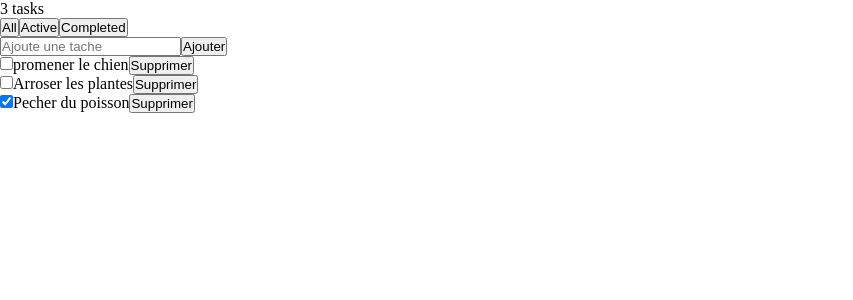
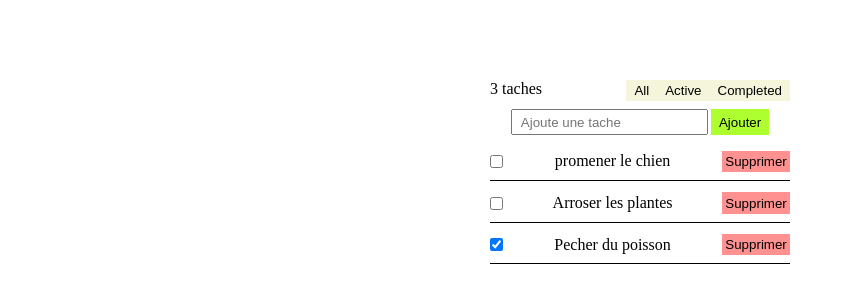
Before and after one commit to MakesCode/Redux-toolkit-Todo-List, a React (Create React App) app in the folder frontend/: page / in a window 1280 px wide. Shown: the top 300 px of the page, without its empty margins (0-853 px from the left). Built offline with nearby package versions, Linux system fonts and the light colour scheme.

Commit message:
add scss

```diff
--- a/frontend/src/assets/style/style.scss
+++ b/frontend/src/assets/style/style.scss
@@ -2,3 +2,10 @@
   margin: 0;
   padding: 0;
 }
+#root,
+.App,
+html,
+body {
+  width: 100%;
+  height: 100%;
+}
--- a/frontend/src/components/TodoList/TodoList.js
+++ b/frontend/src/components/TodoList/TodoList.js
@@ -3,28 +3,30 @@ import { filterList, filterState, ListState } from '../../redux/reducers/todoLis
 import { getVisibleTodo } from '../../utils/filterTodoList'
 import Form from './components/TodoListForm/Form'
 import Item from './components/TodoListItem/Item'
+import todo from './todo.module.scss'
 
 function TodoList() {
   const dispatch = useDispatch()
   const list = useSelector(ListState)
   const filterName = useSelector(filterState)
-  const listLenght = list.length
-
+  const todos = getVisibleTodo(filterName, list)
+  const todosLenght = todos.length
   const handleFilter = (nameFilter) => {
     dispatch(filterList(nameFilter))
   }
-  const todos = getVisibleTodo(filterName, list)
 
   return (
-    <div>
-      <div>
-        <p>{listLenght} tasks</p>
-        <button onClick={() => handleFilter("all")}>All</button>
-        <button onClick={() => handleFilter("active")}>Active</button>
-        <button onClick={() => handleFilter("completed")}>Completed</button>
+    <div className={todo.todoList}>
+      <div className={todo.header}>
+        <p>{todosLenght} {todosLenght <= 1 ? "tache" : "taches"}</p>
+        <div className={todo.group_button}>
+          <button onClick={() => handleFilter("all")} className={todo.button}>All</button>
+          <button onClick={() => handleFilter("active")} className={todo.button}>Active</button>
+          <button onClick={() => handleFilter("completed")} className={todo.button}>Completed</button>
+        </div>
       </div>
       <Form />
-      <ul >
+      <ul className={todo.groupTask}>
         {
           todos.map(element => (
             <Item title={element.title} done={element.done} key={element.id} id={element.id}/>
--- a/frontend/src/components/TodoList/components/TodoListForm/Form.js
+++ b/frontend/src/components/TodoList/components/TodoListForm/Form.js
@@ -1,6 +1,6 @@
 import { useDispatch, useSelector } from "react-redux"
 import { addElement, TextInputState, updateInput } from "../../../../redux/reducers/todoListe.slice"
-
+import todoForm from "./form.module.scss"
 function Form() {
   const dispatch = useDispatch()
   const textInput = useSelector(TextInputState)
@@ -13,12 +13,10 @@ function Form() {
     dispatch(updateInput(e.target.value))
   }
   return (
-    <div>
-      <form onSubmit={handleSubmit}>
-        <input type="text" placeholder="Ajoute une tache" onChange={handleChange} value={textInput}/>
-        <input type="submit" value="Ajouter"/>
-      </form>
-    </div>
+    <form onSubmit={handleSubmit} className={todoForm.form}>
+      <input type="text" placeholder="Ajoute une tache" onChange={handleChange} value={textInput} className={todoForm.inputText} />
+      <input type="submit" value="Ajouter" className={todoForm.inputSubmit}/>
+    </form>
   )
 }
 export default Form
--- a/frontend/src/components/TodoList/components/TodoListForm/form.module.scss
+++ b/frontend/src/components/TodoList/components/TodoListForm/form.module.scss
@@ -0,0 +1,15 @@
+.form {
+  display: flex;
+  justify-content: center;
+  margin-bottom: 0.5rem;
+}
+.inputText {
+  padding: 0.2rem 0.5rem;
+}
+.inputSubmit {
+  background-color: greenyellow;
+  border: none;
+  margin-left: 0.2rem;
+  padding: 0 0.5rem;
+  cursor: pointer;
+}
--- a/frontend/src/components/TodoList/components/TodoListItem/Item.js
+++ b/frontend/src/components/TodoList/components/TodoListItem/Item.js
@@ -1,6 +1,6 @@
 import { useDispatch } from "react-redux"
 import { deleteElement, updateChecked } from "../../../../redux/reducers/todoListe.slice"
-
+import item from "./item.module.scss"
 function Item({title, done, id}) {
   const dispatch = useDispatch()
 
@@ -11,10 +11,10 @@ function Item({title, done, id}) {
     dispatch(deleteElement(e))
   }
   return (
-    <li>
-      <input type="checkbox" checked={done} onChange={() => handleChange(id)} name="checked" />
+    <li className={item.task}>
+      <input type="checkbox" checked={done} onChange={() => handleChange(id)} name="checked" className={item.checkbox}/>
       {title}
-      <button onClick={() => handleDelete(id)}>Supprimer</button>
+      <button onClick={() => handleDelete(id)} className={item.button}>Supprimer</button>
     </li>
   )
 }
--- a/frontend/src/components/TodoList/components/TodoListItem/item.module.scss
+++ b/frontend/src/components/TodoList/components/TodoListItem/item.module.scss
@@ -0,0 +1,20 @@
+.task {
+  display: flex;
+  justify-content: space-between;
+  align-items: center;
+  margin-bottom: 0.2rem;
+  border-bottom: 1px solid black;
+  padding: 0.5rem 0;
+}
+.checkbox {
+  cursor: pointer;
+}
+.button {
+  background-color: rgba(255, 0, 0, 0.433);
+  border: none;
+  padding: 0.2rem;
+  cursor: pointer;
+  &:hover {
+    background-color: rgba(255, 0, 0, 0.641);
+  }
+}
--- a/frontend/src/components/TodoList/todo.module.scss
+++ b/frontend/src/components/TodoList/todo.module.scss
@@ -0,0 +1,24 @@
+.todoList {
+  width: 300px;
+  margin: 5rem auto;
+}
+.header {
+  display: flex;
+  margin-bottom: 0.5rem;
+}
+.group_button {
+  margin-left: auto;
+}
+.button {
+  padding: 0.2rem 0.5rem;
+  border: none;
+  background-color: beige;
+  cursor: pointer;
+  &:hover {
+    background: #000;
+    color: #ffff;
+  }
+}
+.groupTask {
+  list-style: none;
+}
```
